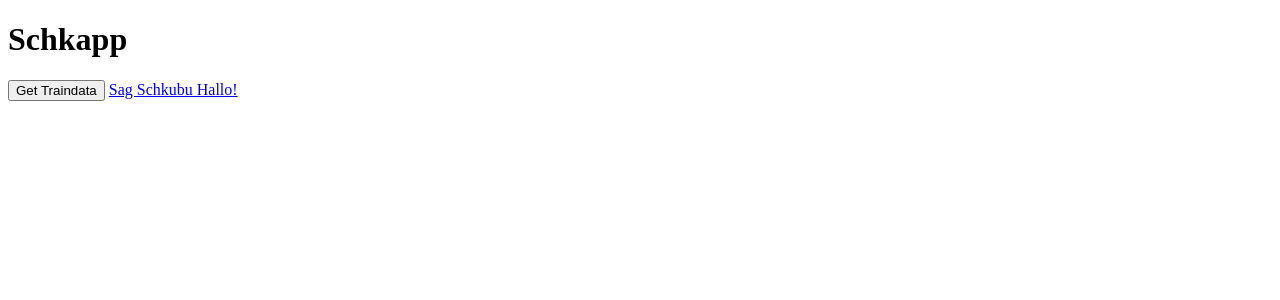
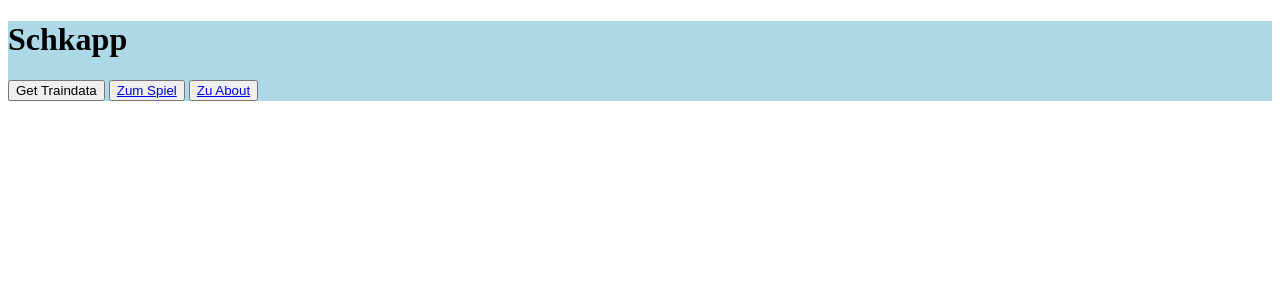
Before and after one commit to matzesoft/schkapp, a SvelteKit app: page / in a window 1280 px wide. Shown: the top 300 px of the page. Built offline with nearby package versions, Linux system fonts and the light colour scheme.

Commit message:
Add game and about route (#4)

```diff
--- /dev/null
+++ b/src/routes/+layout.svelte
@@ -0,0 +1,10 @@
+<style>
+    .background {
+        background-color: lightblue;
+    }
+</style>
+
+<div class="background">
+    <h1>Schkapp</h1>
+    <slot></slot>
+</div>
--- a/src/routes/+page.svelte
+++ b/src/routes/+page.svelte
@@ -1,18 +1,23 @@
 <script>
     import {getTraindata} from '$lib/db_api/db_api.js';
-    import {page} from "$app/stores";
 </script>
 
 <main>
-    <h1>Schkapp</h1>
-
     <button on:click={getTraindata}>
         Get Traindata
     </button>
 
-    <a href="/schkubu">
-        Sag Schkubu Hallo!
-    </a>
+    <button>
+        <a href="/game">
+            Zum Spiel
+        </a>
+    </button>
+
+    <button>
+        <a href="/about">
+            Zu About
+        </a>
+    </button>
 </main>
 
 <style></style>
--- /dev/null
+++ b/src/routes/about/+page.svelte
@@ -0,0 +1 @@
+<h3>About</h3>
--- a/src/routes/schkubu/+page.svelte
+++ /dev/null
@@ -1 +0,0 @@
-<h3>Schkubububububububububub</h3>
```
Also changed, not shown: src/routes/game/+page.server.js (added, +8 -0 lines), src/routes/game/+page.svelte (added, +7 -0 lines).
